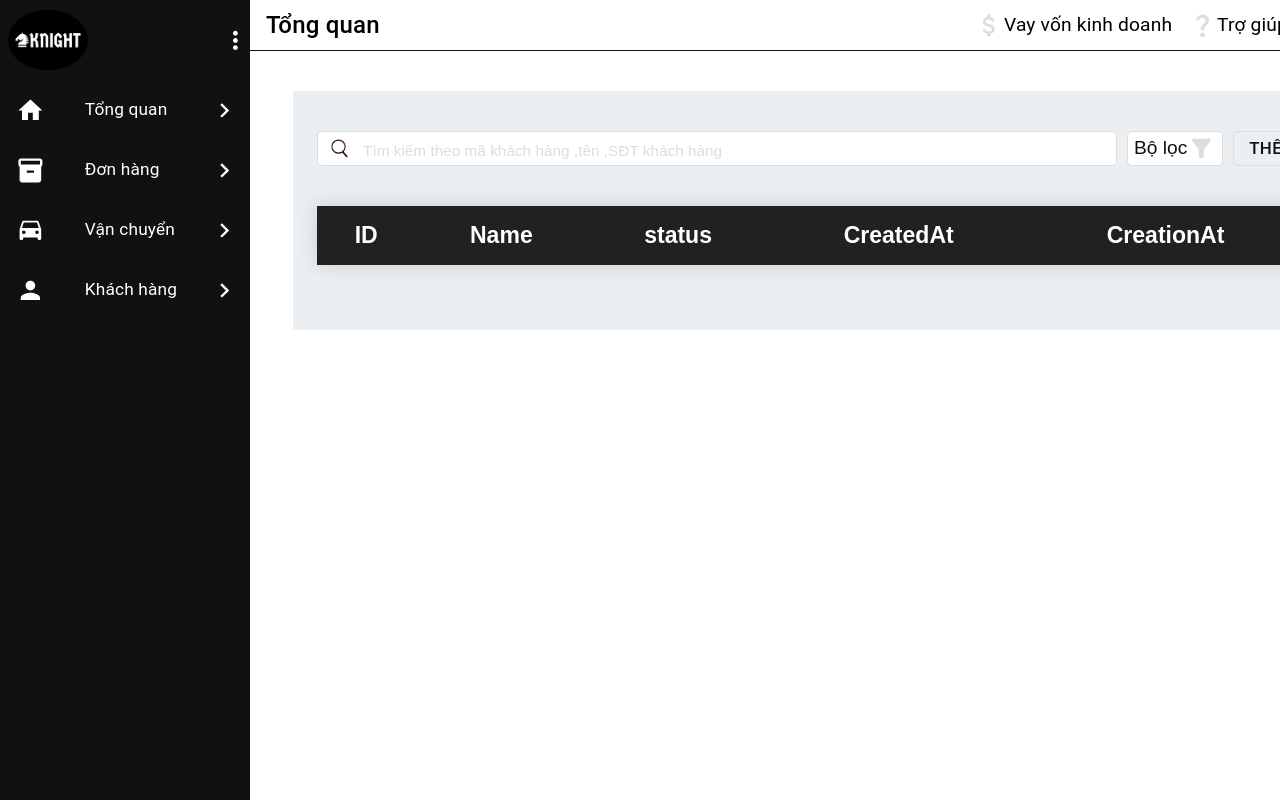
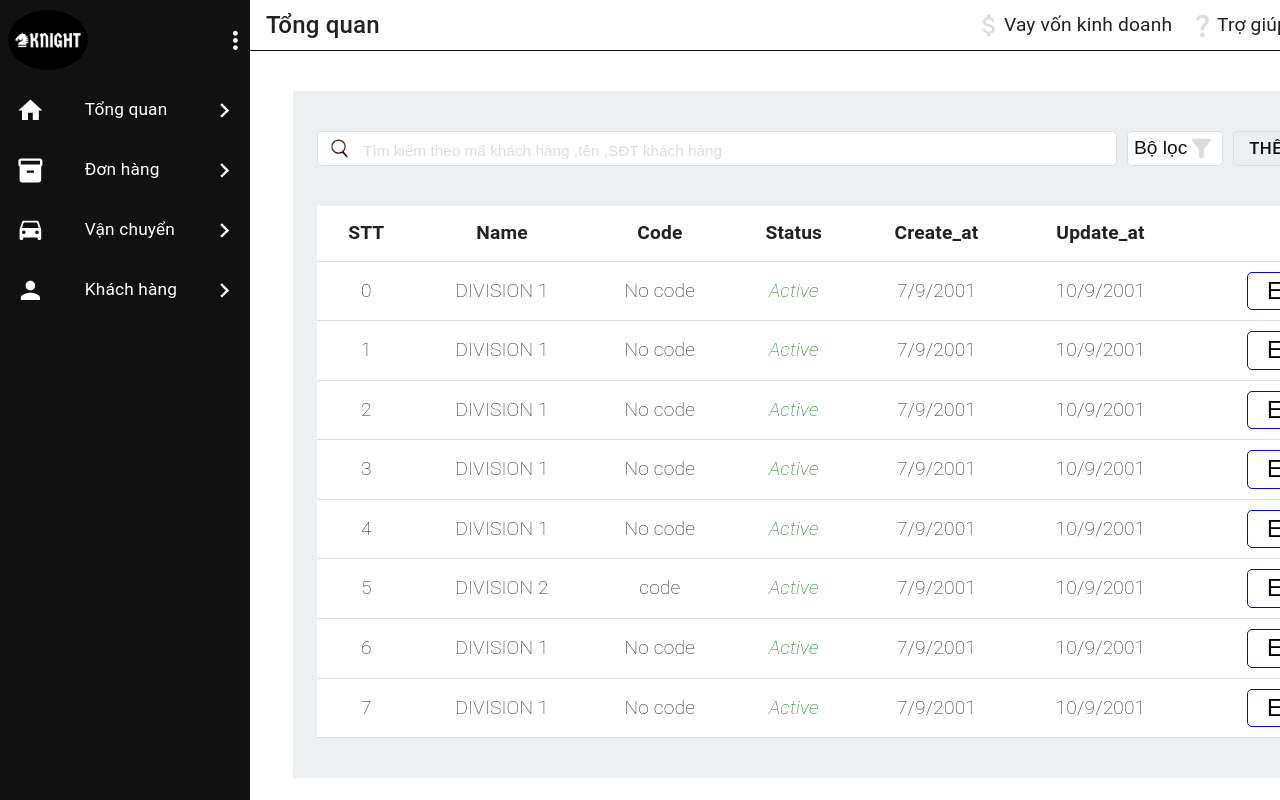
Before and after one commit to toilakien/962022, a React (Create React App) app: page /Person in a window 1280 px wide. Shown: the top 800 px of the page. Built offline with nearby package versions, Linux system fonts and the light colour scheme.

Commit message:
update view

```diff
--- a/package.json
+++ b/package.json
@@ -17,12 +17,15 @@
     "@types/webpack-env": "^1.18.0",
     "axios": "^0.27.2",
     "chart.js": "^2.9.1",
+    "formik": "^2.2.9",
     "react": "^18.2.0",
     "react-chartjs-2": "^2.8.0",
     "react-dom": "^18.2.0",
     "react-redux": "^8.0.2",
     "react-router-dom": "^6.3.0",
     "react-scripts": "5.0.1",
+    "sass": "^1.55.0",
+    "scss": "^0.2.4",
     "typescript": "^4.8.2",
     "web-vitals": "^2.1.4"
   },
--- a/src/App.tsx
+++ b/src/App.tsx
@@ -2,14 +2,18 @@ import Route from "./routes";
 // file css
 import "./resource/css/base.css";
 import JWTcontext from "./context/JWTcontext";
+import React from "react";
+import { CssBaseline } from "@mui/material";
 
 
 function App() {
     return (
-
-        <JWTcontext>
-            <Route />
-        </JWTcontext>
+        <React.Fragment>
+            <CssBaseline />
+            <JWTcontext>
+                <Route />
+            </JWTcontext>
+        </React.Fragment>
     )
 
 }
--- /dev/null
+++ b/src/components/table/index.tsx
@@ -0,0 +1,46 @@
+import React from 'react'
+import './table.scss';
+interface Rows {
+    name?: string,
+    code?: string,
+    status?: boolean,
+    create_at?: string,
+    update_at?: string
+}
+
+const Table = ({ columns, rows }: { columns: any[], rows: Rows[] }) => {
+
+    return (
+        <table className='table-wrapper'>
+            <thead>
+                <tr>
+                    {columns?.map((e, index) => {
+                        return (
+                            <th key={index}>{e}</th>
+                        )
+                    })}
+                </tr>
+            </thead>
+            <tbody>
+                {rows?.map((e, index) => {
+                    return (
+                        <tr key={index}>
+                            <td>{index}</td>
+                            <td>{e?.name}</td>
+                            <td>{e?.code}</td>
+                            <td style={{ color: "green", fontStyle: "italic" }}>{e.status ? "Active" : "No active"}</td>
+                            <td>{e.create_at}</td>
+                            <td>{e.update_at}</td>
+                            <td>
+                                <button>Edit</button>
+                                <button>Delete</button>
+                            </td>
+                        </tr>
+                    )
+                })}
+            </tbody>
+        </table>
+    )
+}
+
+export default Table
--- /dev/null
+++ b/src/components/table/table.scss
@@ -0,0 +1,41 @@
+.table-wrapper {
+  background-color: #ffff;
+  border-collapse: collapse;
+  width: 100%;
+
+  th {
+    color: 111;
+    border-bottom: 1px solid #ddd;
+    font-size: 1rem;
+    padding: 10px 20px;
+  }
+  td {
+    padding: 10px 20px;
+    font-size: 1rem;
+    border-bottom: 1px solid #ddd;
+    font-weight: lighter;
+    button {
+      background-color: #ffff;
+      border: 1px solid blue;
+      border-radius: 5px;
+      margin-left: 10px;
+      width: 80px;
+      cursor: pointer;
+      transition: all 3s;
+      &:hover {
+        background-color: rgb(219, 230, 245);
+      }
+      &:active {
+        background-color: rgb(14, 73, 155);
+        border: 1px solid rgb(37, 37, 184);
+      }
+    }
+  }
+  tbody {
+    tr {
+      &:hover {
+        background-color: rgb(247, 255, 255);
+      }
+    }
+  }
+}
--- a/src/views/layout/SideBar/index.tsx
+++ b/src/views/layout/SideBar/index.tsx
@@ -7,6 +7,7 @@ import PersonIcon from "@mui/icons-material/Person";
 import KeyboardArrowDownIcon from "@mui/icons-material/KeyboardArrowDown";
 import NavigateNextIcon from "@mui/icons-material/NavigateNext";
 import { Link } from "react-router-dom";
+import { useState } from "react";
 const SideBar = () => {
     const SideBarWrapper = styled(Grid)({
         width: "250px",
@@ -73,6 +74,7 @@ const SideBar = () => {
     };
     const handleClick = (e: any) => {
         e = true;
+
     };
     return (
         <SideBarWrapper>
@@ -80,7 +82,7 @@ const SideBar = () => {
             <SideBarContent>
                 {TypoArr.map((e, index) => {
                     return (
-                        <Link key={index} style={{textDecoration:"none"}} to={e.type}>
+                        <Link key={index} style={{ textDecoration: "none" }} to={e.type}>
                             <ListItem
                                 key={index}
                                 onClick={() => {
--- a/src/views/pages/customer/AddCustomer.tsx
+++ b/src/views/pages/customer/AddCustomer.tsx
@@ -1,11 +1,23 @@
 import { Autocomplete, Button, Dialog, DialogActions, DialogContent, DialogTitle, IconButton, TextField } from '@mui/material'
 import CloseIcon from '@mui/icons-material/Close';
+import { useFormik } from 'formik';
 const AddCustomer = ({ open, setOpen }: { open: boolean, setOpen: any }) => {
     console.log(open);
     const handleClose = () => {
         setOpen(!open)
     }
+    const formik = useFormik({
+        initialValues: {
+            name: '',
+            status: 'true'
+        },
+        onSubmit: values => {
+            console.log(values);
+
+        },
+    });
     return (
+        <form onSubmit={formik.handleSubmit}>
             <Dialog maxWidth="lg" open={open} onClose={handleClose} sx={{ p: 5 }}>
                 <IconButton onClick={handleClose} sx={{ position: "absolute", top: 5, left: "88%", color: "#111", width: "5px", height: "5px", p: 2, border: "1px solid #111" }}>
                     <CloseIcon />
@@ -16,31 +28,28 @@ const AddCustomer = ({ open, setOpen }: { open: boolean, setOpen: any }) => {
                 <DialogContent>
                     <TextField
                         id="name"
+                        name='name'
                         label="Name"
                         variant='standard'
                         fullWidth
                         margin='normal'
+                        onChange={formik.handleChange}
+                        value={formik.values.name}
                     />
                     <Autocomplete
                         disablePortal
-                    id="combo-box-demo"
-                    options={["True", "Flase"]}
-                    sx={{ width: 300 }}
+                        id="status"
+                        options={['true', 'false']}
+                        sx={{ width: 300, marginBottom: "30px" }}
                         renderInput={(params: any) => <TextField {...params} variant="standard" label="Status" fullWidth margin='normal' />}
-
-                />
-                <TextField
-                    id="name"
-                    label="Name"
-                    variant='standard'
-                    fullWidth
-                    margin='normal'
+                        value={formik.values.status}
                     />
                 </DialogContent>
                 <DialogActions>
                     <Button variant='contained' fullWidth sx={{ backgroundColor: "#111", "&:hover": { backgroundColor: "#222" } }} >Save</Button>
                 </DialogActions>
             </Dialog>
+        </form>
     )
 }
 
--- a/src/views/pages/customer/CustomerList.tsx
+++ b/src/views/pages/customer/CustomerList.tsx
@@ -1,49 +1,69 @@
+import { Button } from '@mui/material';
+import Table from '../../../components/table';
 import '../../../resource/css/table.css';
-export default function DataTable(props:any) {
-    const columns = [
-        { field: 'id', headerName: 'ID', width: 70 },
-        { field: 'name', headerName: 'Name', width: 160 },
+export default function DataTable({ customerApi }: { customerApi: any }) {
+
+    const columns = ["STT", "Name", "Code", "Status", "Create_at", "Update_at", "Tools"];
+    const rows = [
         {
-            field: 'status',
-            headerName: 'status',
-            width: 250,
+            name: "DIVISION 1",
+            code: "No code",
+            status: true,
+            create_at: "7/9/2001",
+            update_at: "10/9/2001"
         },
-        { field: 'createdAt', headerName: 'CreatedAt', width: 170 },
-        { field: 'creationAt', headerName: 'CreationAt', width: 170 },
-        { field: 'tools', headerName: 'Tools', width: 170 },
-    ]
-
+        {
+            name: "DIVISION 1",
+            code: "No code",
+            status: true,
+            create_at: "7/9/2001",
+            update_at: "10/9/2001"
+        },
+        {
+            name: "DIVISION 1",
+            code: "No code",
+            status: true,
+            create_at: "7/9/2001",
+            update_at: "10/9/2001"
+        },
+        {
+            name: "DIVISION 1",
+            code: "No code",
+            status: true,
+            create_at: "7/9/2001",
+            update_at: "10/9/2001"
+        },
+        {
+            name: "DIVISION 1",
+            code: "No code",
+            status: true,
+            create_at: "7/9/2001",
+            update_at: "10/9/2001"
+        },
+        {
+            name: "DIVISION 2",
+            code: "code",
+            status: true,
+            create_at: "7/9/2001",
+            update_at: "10/9/2001"
+        },
+        {
+            name: "DIVISION 1",
+            code: "No code",
+            status: true,
+            create_at: "7/9/2001",
+            update_at: "10/9/2001"
+        },
+        {
+            name: "DIVISION 1",
+            code: "No code",
+            status: true,
+            create_at: "7/9/2001",
+            update_at: "10/9/2001"
+        }
+    ];
 
     return (
-        <table className='k_table'>
-            {/* render header */}
-            <thead >
-                <tr>
-                    {columns.map((colum: any, index: any) => {
-                        return (
-                            <th key={index}>{colum.headerName}</th>
-                        )
-                    })}
-                </tr>
-            </thead>
-            <tbody>
-                {/* {render content} */}
-                {props?.success?.data.map((row: any, index: any) => {
-                    return (
-                        <tr key={index}>
-                            <td>{row.id}</td>
-                            <td>{row.name}</td>
-                            <td>{row.status ? "Active" : "Noactive"} </td>
-                            <td>{row.create_at}</td>
-                            <td>{row.update_at} </td>
-                            <td>
-                                <button>Sửa</button>
-                                <button>Xóa</button>
-                            </td>
-                        </tr>
-                    )
-                })}
-            </tbody>
-        </table>
+        <Table columns={columns}rows={rows} />
     )
 }
--- a/src/views/pages/customer/index.tsx
+++ b/src/views/pages/customer/index.tsx
@@ -6,10 +6,11 @@ import DataTable from './CustomerList'
 import { getAllList } from '../../../redux/slice/customer'
 import { dispatch, useSelector } from '../../../redux/store'
 import AddCustomer from './AddCustomer'
+import { customerApi } from '../../../fakeApi/apiCustomer'
 
 const Customer = () => {
   const [open, setOpen] = useState<boolean>(false);
-  const customerApi = useSelector(state => state?.customer?.customer);
+  // const customerApi = useSelector(state => state?.customer?.customer);
   const AddBtn = styled(Button)({
     border: "1px solid #ddd",
     height: "35px",
--- a/src/views/pages/order/index.tsx
+++ b/src/views/pages/order/index.tsx
@@ -1,13 +1,88 @@
 import React from 'react'
 import Container from '@mui/material/Container'
+import Table from '../../../components/table'
+import { Button, Grid, styled } from '@mui/material';
+import ButtonFilter from '../../../components/buttonFilter';
+import InputSearch from '../../../components/inputSearch';
 
 const Order = () => {
-  return (
-    <Container maxWidth="xs">
+    const columns = ["STT", "Name", "Code", "Status", "Create_at", "Update_at", "Tools"];
+    const rows = [
+        {
+            name: "DIVISION 1",
+            code: "No code",
+            status: true,
+            create_at: "7/9/2001",
+            update_at: "10/9/2001"
+        },
+        {
+            name: "DIVISION 1",
+            code: "No code",
+            status: true,
+            create_at: "7/9/2001",
+            update_at: "10/9/2001"
+        },
+        {
+            name: "DIVISION 1",
+            code: "No code",
+            status: true,
+            create_at: "7/9/2001",
+            update_at: "10/9/2001"
+        },
+        {
+            name: "DIVISION 1",
+            code: "No code",
+            status: true,
+            create_at: "7/9/2001",
+            update_at: "10/9/2001"
+        },
+        {
+            name: "DIVISION 1",
+            code: "No code",
+            status: true,
+            create_at: "7/9/2001",
+            update_at: "10/9/2001"
+        },
+        {
+            name: "DIVISION 2",
+            code: "code",
+            status: true,
+            create_at: "7/9/2001",
+            update_at: "10/9/2001"
+        },
+        {
+            name: "DIVISION 1",
+            code: "No code",
+            status: true,
+            create_at: "7/9/2001",
+            update_at: "10/9/2001"
+        },
+        {
+            name: "DIVISION 1",
+            code: "No code",
+            status: true,
+            create_at: "7/9/2001",
+            update_at: "10/9/2001"
+        }
+    ];
+    const AddBtn = styled(Button)({
+        border: "1px solid #ddd",
+        height: "35px",
+        color: "#111",
+    })
+    return (
+        <Container sx={{ backgroundColor: "#f5f5f5", p: 5, mt: 2 }}>
+            <Grid sx={{ display: "flex" }}>
+                <InputSearch />
+                <ButtonFilter />
+                <AddBtn variant='outlined'>Thêm khách hàng</AddBtn>
+            </Grid>
+            <Grid sx={{mt:5 }}>
+            <Table columns={columns} rows={rows} />
+            </Grid>
+        </Container>
 
-    </Container>
-
-  )
+    )
 }
 
 export default Order
```
Also changed, not shown: 1 other file (tests, documents, lock files or other folders). Lines whose indentation alone changed are shown as unchanged.
